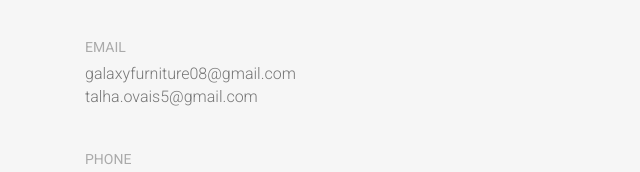
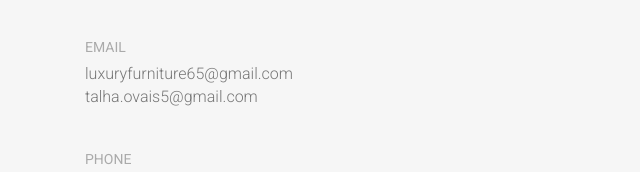
Before and after one commit to isaqlaini/Luxuryfurniture, a plain HTML site: page index.html in a window 1280 px wide. Shown: the part 5463-5635 px from the top of the page, 0-640 px from the left. Drawn offline with Linux system fonts and the light colour scheme.

Commit message:
Update index.html

```diff
--- a/index.html
+++ b/index.html
@@ -308,7 +308,7 @@
         <p>201, Sahas Wani Tola <br> Old City, Bareilly 243005</p>
       </div>
       <div class="contact-item"> <span>Email</span>
-        <p>galaxyfurniture08@gmail.com <br> talha.ovais5@gmail.com </p>
+        <p>luxuryfurniture65@gmail.com <br> talha.ovais5@gmail.com </p>
       </div>
       <div class="contact-item"> <span>Phone</span>
         <p> +91 9997547536 <br>+91 9548678793 <br>+91 7088596063 </p>
```
